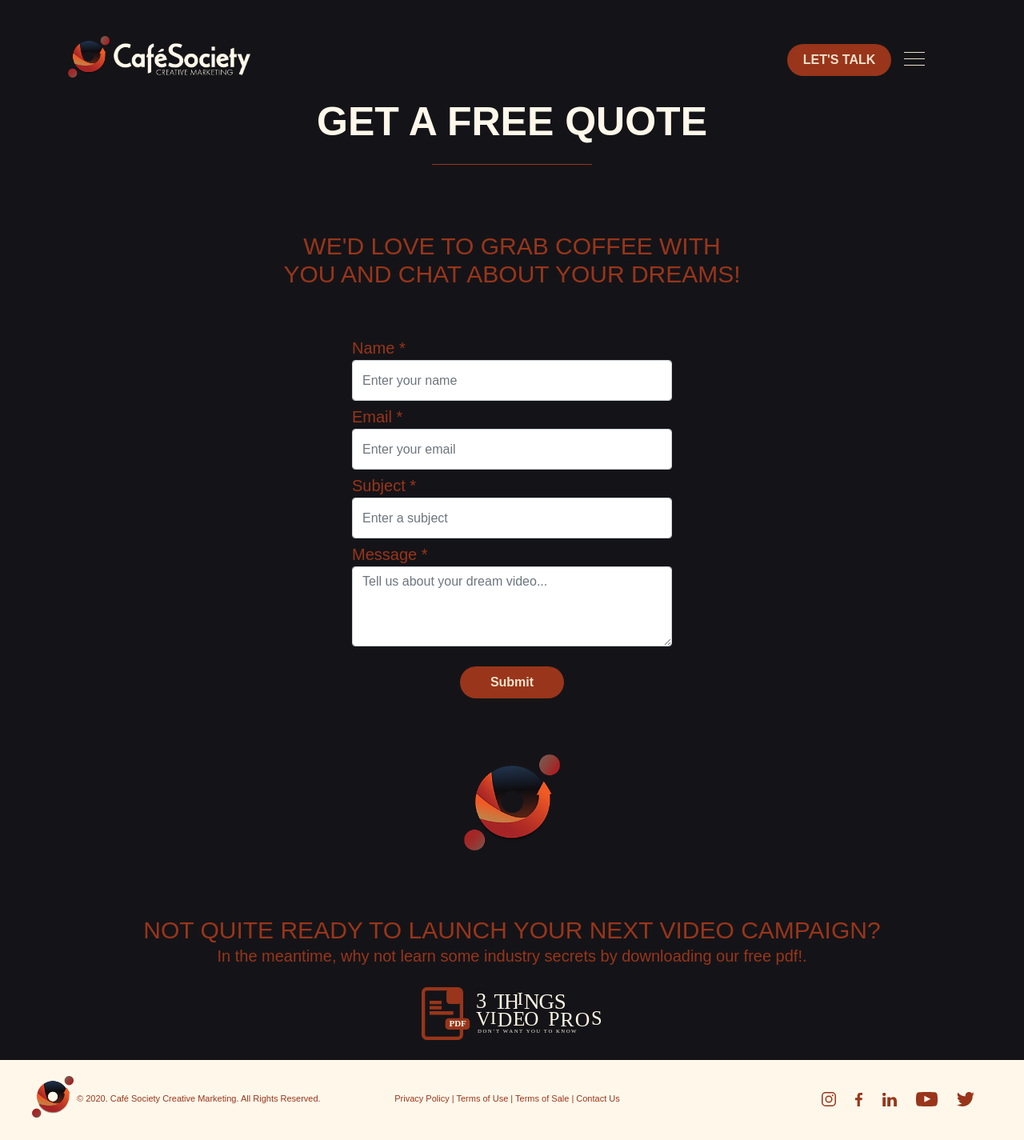
After one commit to pietercdevries/CafeSociety, a PHP site: page /pages/lets-talk.php in a window 1280 px wide. The commit adds this page. Shown: the whole page at 80% size. Run offline with PHP 8.4, Linux system fonts and the light colour scheme; some web fonts are replaced.

Commit message:
Add changes

```diff
--- a/CafeSociety/Docker/Config/ProjectFiles/index.php
+++ b/CafeSociety/Docker/Config/ProjectFiles/index.php
@@ -195,7 +195,7 @@
         <p class="red">Download our free PDF to find out&#46;</p>
         <br>
         <a title="3 things video pro&#39;s don&#39;t want you to know link" target="_blank" href="/public/files/3%20Things%20Video%20Pros%20Don't%20Want%20You%20To%20Know.pdf">
-            <img class="client-logo" title="3 things video pro&#39;s don&#39;t want you to know image" alt="3 things video pro&#39;s don&#39;t want you to know image" src="/public/img/3-Things-Video-Pros-graphic.svg" />
+            <img class="download-pdf" title="3 things video pro&#39;s don&#39;t want you to know image" alt="3 things video pro&#39;s don&#39;t want you to know image" src="/public/img/3-Things-Video-Pros-graphic.svg" />
         </a>
     </div>
     <!--end main content -->
--- /dev/null
+++ b/CafeSociety/Docker/Config/ProjectFiles/pages/lets-talk.php
@@ -0,0 +1,71 @@
+<?php require 'layout/header.php' ?>
+
+<!-- page css classes -->
+<link rel="stylesheet" href="/public/css/lets-talk.css">
+
+<!-- section -->
+<div class="section bg-blue first-section-push">
+    <!-- main content -->
+    <div class="main-content">
+        <h1 class="content-title tan first-title-push">GET A FREE QUOTE</h1>
+        <div class="divider bg-red"></div>
+    </div>
+    <!--end main content -->
+</div>
+<!-- end section -->
+
+<!-- section -->
+<div class="section bg-blue">
+    <!-- main content -->
+    <div class="main-content one-of-second">
+        <h3 class="red">WE'D LOVE TO GRAB COFFEE WITH YOU AND CHAT ABOUT YOUR DREAMS!</h3>
+    </div>
+    <!--end main content -->
+</div>
+<!-- end section -->
+
+<!-- section -->
+<div class="section bg-blue ">
+    <!-- main content -->
+    <div class="main-content center">
+        <form id="freeQuoteForm" class="form">
+            <p class="red left">Name *</p>
+            <input class="form-control" type="text" id="" name="" placeholder="Enter your name" required/>
+            <p class="red left">Email *</p>
+            <input class="form-control" type="email" id="" name="" placeholder="Enter your email" required/>
+            <p class="red left">Subject *</p>
+            <input class="form-control" type="text" id="" name="" placeholder="Enter a subject" required/>
+            <p class="red left">Message *</p>
+            <textarea class="form-control" style="height: 100px;" cols="30" id="" name="" placeholder="Tell us about your dream video..." required></textarea>
+            <button class="btn cta" type="button">Submit</button>
+        </form>
+    </div>
+    <!--end main content -->
+</div>
+<!-- end section -->
+
+<!-- section -->
+<div class="section bg-blue center">
+    <!-- main content -->
+    <div class="main-content one-of-second">
+        <img class="company-logo" src="/public/img/logo.png" alt="cafe society logo" title="cafe society">
+    </div>
+    <!--end main content -->
+</div>
+<!-- end section -->
+
+<!-- section -->
+<div class="section bg-blue">
+    <!-- main content -->
+    <div class="main-content">
+        <h3 class="red">NOT QUITE READY TO LAUNCH YOUR NEXT VIDEO CAMPAIGN?</h3>
+        <p class="red">In the meantime, why not learn some industry secrets by downloading our free pdf!.</p>
+        <br>
+        <a title="3 things video pro's dont want you to know link" target="_blank" href="/public/files/3%20Things%20Video%20Pros%20Don't%20Want%20You%20To%20Know.pdf">
+            <img class="download-pdf" title="3 things video pro's dont want you to know image" alt="3 things video pro's dont want you to know image" src="/public/img/3-Things-Video-Pros-graphic.svg" />
+        </a>
+    </div>
+    <!--end main content -->
+</div>
+<!-- end section -->
+<?php require 'layout/footer.php' ?>
--- /dev/null
+++ b/CafeSociety/Docker/Config/ProjectFiles/public/css/lets-talk.css
@@ -0,0 +1,14 @@
+/* --------------------------------------------------------
+header.css
+
+version: 1.1
+author: Silicon Bean
+description: This is the style for the lets-talk php page.
+----------------------------------------------------------*/
+
+/* images */
+.company-logo
+{
+    display: inline-block;
+    width: 120px;
+}
--- a/CafeSociety/Docker/Config/ProjectFiles/public/css/main.css
+++ b/CafeSociety/Docker/Config/ProjectFiles/public/css/main.css
@@ -43,6 +43,13 @@ img
 .one-of-third
 {
     width: 30%;
+    display: inline-block;
+    margin-bottom: 10px;
+}
+
+.one-of-second
+{
+    width: 50%;
     display: inline-block;
     margin-bottom: 10px;
 }
@@ -144,6 +151,21 @@ p
     margin-top: 100px;
 }
 
+.center
+{
+    text-align: center;
+}
+
+.left
+{
+    text-align: left;
+}
+
+.right
+{
+    text-align: right;
+}
+
 /* buttons */
 .btn
 {
@@ -230,6 +252,65 @@ a:active
     background-color: #99351A;
 }
 
+
+/* form controls */
+.form
+{
+    max-width: 400px;
+    width: 100%;
+    margin: 0 25px;
+    display: inline-block;
+}
+
+.form-control {
+    display: block;
+    height: 51px;
+    width: 100%;
+    padding: 0.375rem 0.75rem;
+    font-size: 1rem;
+    line-height: 1.5;
+    color: #495057;
+    background-color: #fff;
+    background-clip: padding-box;
+    border: 1px solid #ced4da;
+    border-radius: 0.25rem;
+    transition: border-color 0.15s ease-in-out, box-shadow 0.15s ease-in-out;
+    margin-bottom: 5px;
+}
+
+.form-control::-ms-expand {
+    background-color: transparent;
+    border: 0;
+}
+
+.form-control:focus {
+    color: #495057;
+    background-color: #fff;
+    border-color: #80bdff;
+    outline: 0;
+    box-shadow: 0 0 0 0.2rem rgba(0, 123, 255, 0.25);
+}
+
+.form-control::placeholder {
+    color: #6c757d;
+    opacity: 1;
+}
+
+.form-control:disabled, .form-control[readonly] {
+    background-color: #e9ecef;
+    opacity: 1;
+}
+
+
+/* images */
+.download-pdf
+{
+    max-height: 66px;
+    display: inline-block;
+    padding: 0 25px;
+    vertical-align: middle;
+}
+
 /* mobile */
 
 @media (max-width: 634px)
@@ -270,6 +351,13 @@ a:active
     {
         width: 100%;
     }
+
+    /* images */
+    .download-pdf
+    {
+        max-height: 100px;
+    }
+
 }
 
 @media (max-width: 434px)
@@ -298,4 +386,10 @@ a:active
         font-size: 13px;
         line-height: 0px;
     }
+
+    /* images */
+    .download-pdf
+    {
+        max-height: 100px;
+    }
 }
--- a/CafeSociety/Docker/Config/ProjectFiles/public/js/main.js
+++ b/CafeSociety/Docker/Config/ProjectFiles/public/js/main.js
@@ -0,0 +1,26 @@
+var callToActions = document.getElementsByName("CallToAction");
+
+for (var i = 0; i < callToActions.length; i++) {
+    callToActions.item(i).addEventListener("click", function ()
+    {
+        document.location.href = "/pages/lets-talk.php";
+    }, false);
+}
+
+var homeLinks = document.getElementsByClassName("menu-logo");
+
+for (var i = 0; i < homeLinks.length; i++) {
+    homeLinks.item(i).addEventListener("click", function ()
+    {
+        document.location.href = "/";
+    }, false);
+}
+
+var homeLinksText = document.getElementsByClassName("menu-logo-text");
+
+for (var i = 0; i < homeLinksText.length; i++) {
+    homeLinksText.item(i).addEventListener("click", function ()
+    {
+        document.location.href = "/";
+    }, false);
+}
```
Also changed, not shown: CafeSociety/Docker/Config/ProjectFiles/pages/about-us.php (+7 -23 lines).
